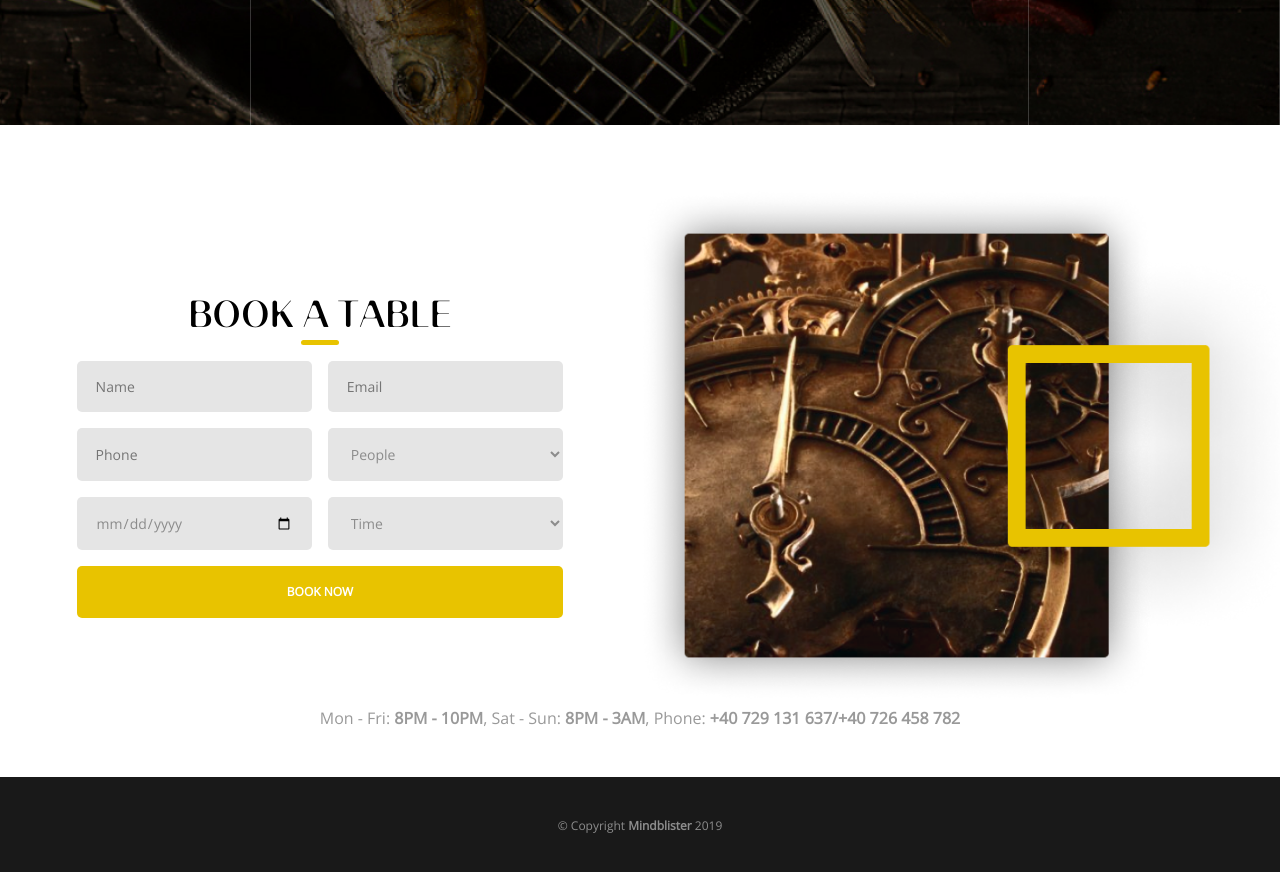
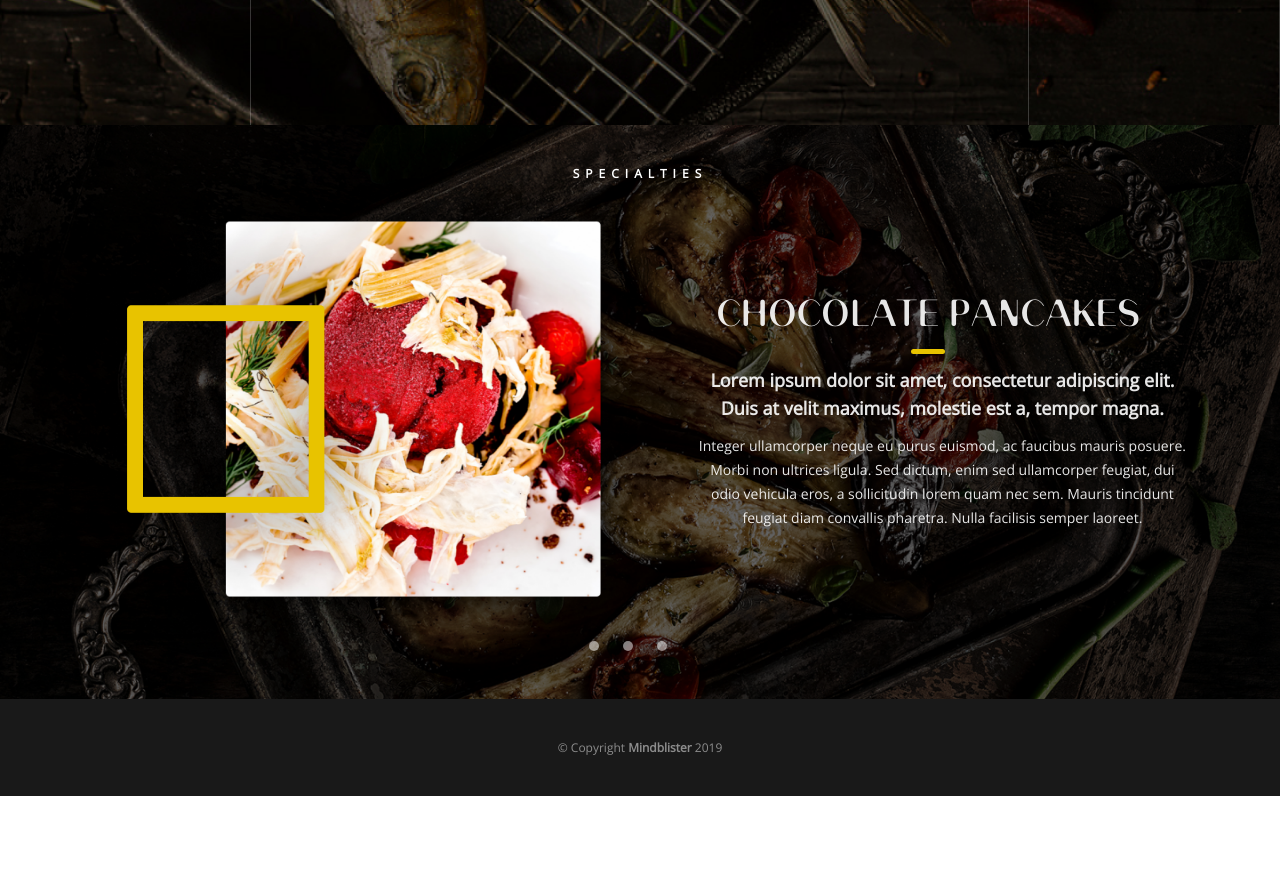
Before and after one commit to Svitlana-G/Restaurant-Hungry-People, a React (Create React App) app: page / in a window 1280 px wide. Shown: the part 820-1692 px from the top of the page. After the commit the page ends 1616 px from the top, so only its background shows below. Built offline with nearby package versions, Linux system fonts and the light colour scheme.

Commit message:
Added Galerie

```diff
--- a/src/App.js
+++ b/src/App.js
@@ -12,6 +12,7 @@ import {
 } from "react-router-dom";
 import Team from './components/Team';
 import Booking from './components/Booking';
+import Galerie from './components/Galerie';
 
 function App() {
   return (
@@ -19,7 +20,7 @@ function App() {
       <Router>
         <div>
           <Header />
-          <Booking />
+          <Galerie />
           {/* <Switch>
             <Route path="/team" component={Team} />
             <Route path="/" component={About} exact />
--- /dev/null
+++ b/src/components/Galerie.js
@@ -0,0 +1,23 @@
+import '../css/Galerie.css'
+import TextImage from './TextImage';
+
+const Galerie = () => {
+    return (
+        <div className="galerie">
+            <h5> specialties</h5>
+            <TextImage
+                h2="chocolate pancakes"
+                h4="Lorem ipsum dolor sit amet, consectetur adipiscing elit. Duis at velit maximus, molestie est a, tempor magna."
+                p="Integer ullamcorper neque eu purus euismod, ac faucibus mauris posuere. Morbi non ultrices ligula. Sed dictum, enim sed ullamcorper feugiat, dui odio vehicula eros, a sollicitudin lorem quam nec sem. Mauris tincidunt feugiat diam convallis pharetra. Nulla facilisis semper laoreet."
+                image="../img/galerie.png">
+            </TextImage>
+            <section className="circle">
+                <div className="round"></div>
+                <div className="round"></div>
+                <div className="round"></div>
+            </section>
+        </div>
+    );
+}
+
+export default Galerie;
--- /dev/null
+++ b/src/css/Galerie.css
@@ -0,0 +1,38 @@
+.galerie {
+    background: url(../img/galeriebg.png) center / cover no-repeat;
+    color: rgba(255, 255, 255, 0.9);
+    text-align: center;
+}
+
+.galerie .text-image{
+    flex-direction: row-reverse;
+    margin:0;
+}
+
+.galerie .text-image section:nth-of-type(1){
+    padding-right: 5%;
+}
+
+.galerie h5 {
+    color: #FFFFFF;
+    letter-spacing: 0.5em;
+    text-transform: uppercase;
+    font-weight: bold;
+    font-size: 0.75rem;
+    padding-top: 5vh;
+    margin: 0
+}
+
+.galerie .round{
+    height: .625rem;
+    width: .625rem;
+    background: rgba(255, 255, 255, 0.5);
+    border-radius: 50%;
+    margin-right: 1.5rem;
+}
+
+.galerie .circle{
+    display: flex;
+    justify-content: center;
+    padding-bottom: 6vh;
+}
```
Also changed, not shown: public/img/galerie.png (added), src/img/galeriebg.png (added).
